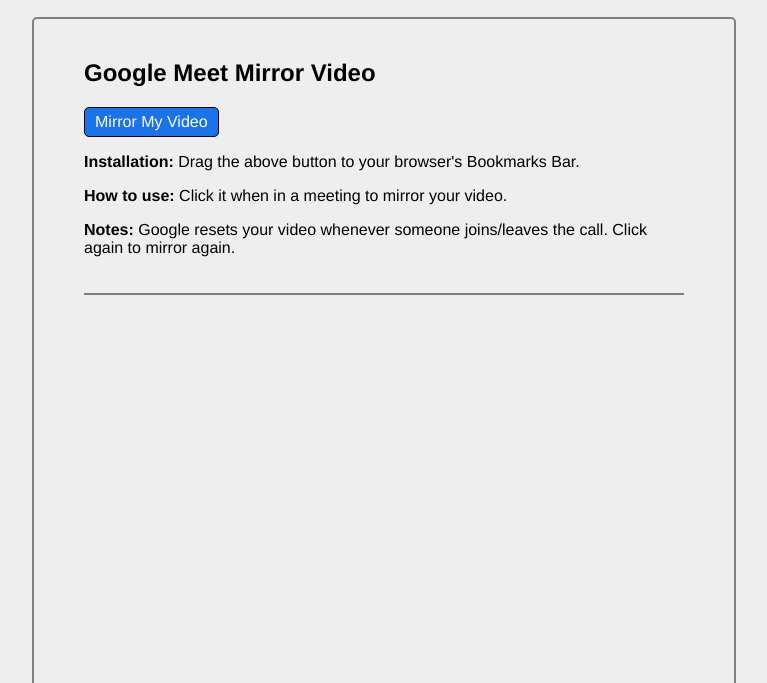
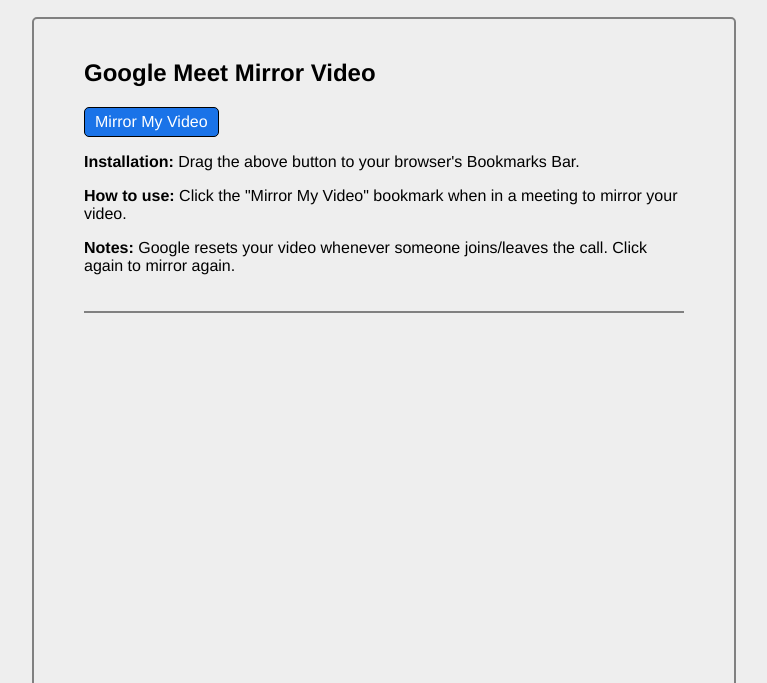
Before and after one commit to herstand/bookmarklets, a plain HTML site: page index.html in a window 1280 px wide. Shown: the part 117-800 px from the top of the page, without its empty margins (256-1023 px from the left). Drawn offline with Linux system fonts and the light colour scheme.

Commit message:
Improve instructions

```diff
--- a/index.html
+++ b/index.html
@@ -50,7 +50,7 @@
         <h2>Google Meet Mirror Video</h2>
         <span id="GoogleMeetMirrorVideo"></span>
         <p><strong>Installation:</strong> Drag the above button to your browser's Bookmarks Bar.</p>
-        <p><strong>How to use:</strong> Click it when in a meeting to mirror your video.</p>
+        <p><strong>How to use:</strong> Click the "Mirror My Video" bookmark when in a meeting to mirror your video.</p>
         <p><strong>Notes: </strong> Google resets your video whenever someone joins/leaves the call. Click again to mirror again.</p>
     </section>
     </main>
```
